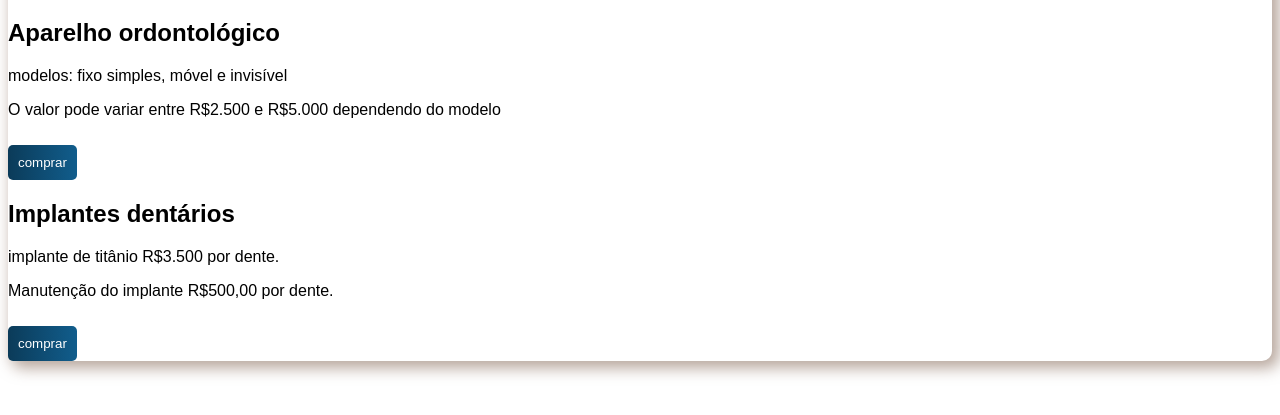
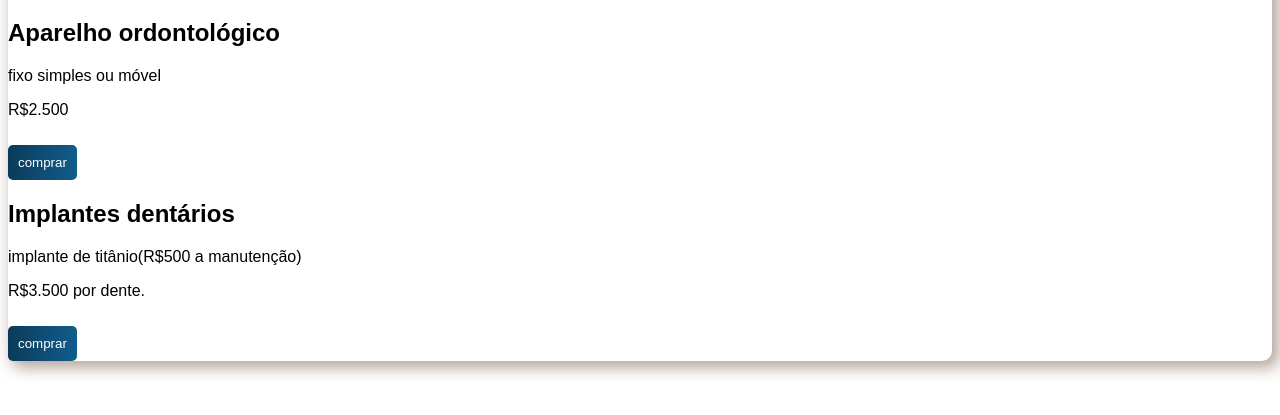
Before and after one commit to Aalannasilva/testdegradient, a plain HTML site: page index.html in a window 1280 px wide. Shown: the part 137-552 px from the top of the page. Drawn offline with Linux system fonts and the light colour scheme.

Commit message:
Update index.html

```diff
--- a/index.html
+++ b/index.html
@@ -75,13 +75,13 @@
     <h1>Veja meus produtos</h1>
     <div class="produtos">
     <h2>Aparelho ordontológico</h2>
-       <p>modelos: fixo simples, móvel e invisível</p>
-       <p>O valor pode variar entre R$2.500 e R$5.000 dependendo do modelo</p>
+       <p>fixo simples ou móvel</p>
+       <p>R$2.500</p>
         <button class="botao">comprar</button>
 
     <h2>Implantes dentários</h2>
-       <p>implante de titânio R$3.500 por dente.</p>
-       <P>Manutenção do implante R$500,00 por dente.</P>
+       <p>implante de titânio(R$500 a manutenção)</p>
+       <P>R$3.500 por dente.</P>
         <button class="botao">comprar</button>
 
     </div>
```
